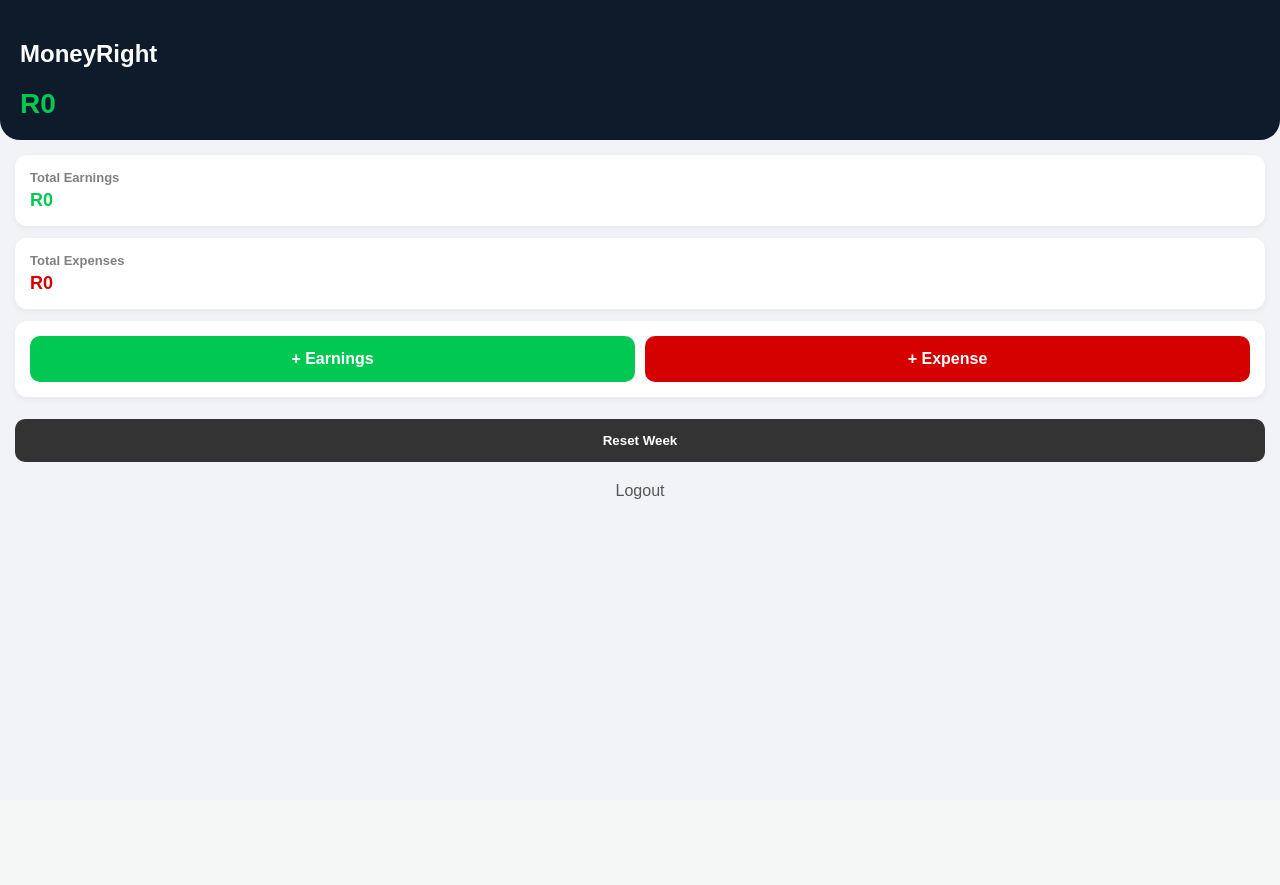
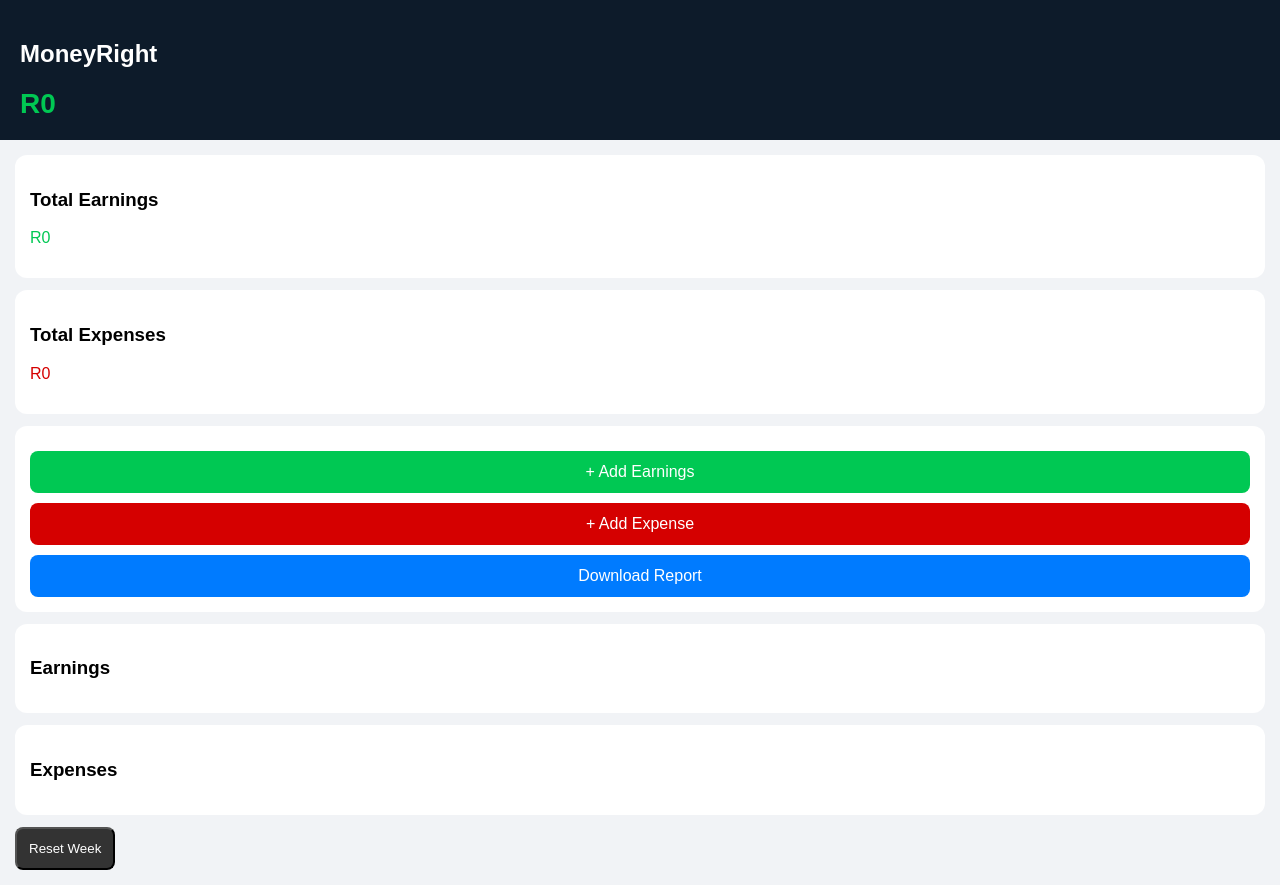
Before and after one commit to smazibuko770-ux/moneyright, a Flask app: page / in a window 1280 px wide. Before the commit the page ends 499 px from the top, so only its background shows below. Run offline with Flask 3, Linux system fonts and the light colour scheme; the visitor is signed in with stand-in values (Sample User, id 1); data that the repository does not hold is empty.

Commit message:
fix all pages UI consistency

```diff
--- a/app.py
+++ b/app.py
@@ -1,5 +1,6 @@
-from flask import Flask, render_template, request, redirect, session
+from flask import Flask, render_template, request, redirect, session, Response
 from supabase import create_client, Client
+from datetime import datetime
 
 app = Flask(__name__)
 app.secret_key = "Mazibuko1"
@@ -8,8 +9,6 @@ SUPABASE_URL = "https://zcwpkbetdtpzgtmqjzxa.supabase.co"
 SUPABASE_KEY = "eyJhbGciOiJIUzI1NiIsInR5cCI6IkpXVCJ9.eyJpc3MiOiJzdXBhYmFzZSIsInJlZiI6Inpjd3BrYmV0ZHRwemd0bXFqenhhIiwicm9sZSI6ImFub24iLCJpYXQiOjE3NzYzODc4MDQsImV4cCI6MjA5MTk2MzgwNH0.I_BO0Mb0IwFMmJu1TwjmLTjzSkICtMkVexpgQv_hAak"
 
 supabase: Client = create_client(SUPABASE_URL, SUPABASE_KEY)
-
-# HOME
 
 
 @app.route('/')
@@ -24,11 +23,18 @@ def home():
     expenses_data = supabase.table("expenses").select(
         "*").eq("user_id", user_id).execute()
 
-    earnings = [float(e["amount"]) for e in earnings_data.data]
-    expenses = [float(e["amount"]) for e in expenses_data.data]
+    earnings = [{
+        "amount": float(e["amount"]),
+        "date": e["created_at"][:10]
+    } for e in earnings_data.data]
 
-    total_earnings = sum(earnings)
-    total_expenses = sum(expenses)
+    expenses = [{
+        "amount": float(e["amount"]),
+        "date": e["created_at"][:10]
+    } for e in expenses_data.data]
+
+    total_earnings = sum(e["amount"] for e in earnings)
+    total_expenses = sum(e["amount"] for e in expenses)
     profit = total_earnings - total_expenses
 
     return render_template(
@@ -37,59 +43,37 @@ def home():
         expenses=expenses,
         total_earnings=total_earnings,
         total_expenses=total_expenses,
-        profit=profit,
-        user=user_id
+        profit=profit
     )
 
-# REGISTER
 
+@app.route('/download')
+def download():
+    if 'user' not in session:
+        return redirect('/login')
 
-@app.route('/register', methods=['GET', 'POST'])
-def register():
-    message = ""
+    user_id = session['user']
 
-    if request.method == 'POST':
-        email = request.form['email']
-        password = request.form['password']
+    earnings_data = supabase.table("earnings").select(
+        "*").eq("user_id", user_id).execute()
+    expenses_data = supabase.table("expenses").select(
+        "*").eq("user_id", user_id).execute()
 
-        supabase.auth.sign_up({
-            "email": email,
-            "password": password
-        })
+    report = "MoneyRight Report\n\n"
 
-        message = "Registration successful. You can now log in."
+    report += "EARNINGS:\n"
+    for e in earnings_data.data:
+        report += f"R{e['amount']} - {e['created_at'][:10]}\n"
 
-    return render_template('register.html', message=message)
+    report += "\nEXPENSES:\n"
+    for e in expenses_data.data:
+        report += f"R{e['amount']} - {e['created_at'][:10]}\n"
 
-# LOGIN
-
-
-@app.route('/login', methods=['GET', 'POST'])
-def login():
-    if request.method == 'POST':
-        email = request.form['email']
-        password = request.form['password']
-
-        res = supabase.auth.sign_in_with_password({
-            "email": email,
-            "password": password
-        })
-
-        if res.user:
-            session['user'] = res.user.id
-            return redirect('/')
-
-    return render_template('login.html')
-
-# LOGOUT
-
-
-@app.route('/logout')
-def logout():
-    session.clear()
-    return redirect('/login')
-
-# ADD EARNING
+    return Response(
+        report,
+        mimetype="text/plain",
+        headers={"Content-Disposition": "attachment;filename=report.txt"}
+    )
 
 
 @app.route('/add_earning', methods=['GET', 'POST'])
@@ -102,14 +86,13 @@ def add_earning():
 
         supabase.table("earnings").insert({
             "amount": amount,
-            "user_id": session['user']
+            "user_id": session['user'],
+            "created_at": datetime.utcnow().isoformat()
         }).execute()
 
         return redirect('/')
 
     return render_template('add_earning.html')
-
-# ADD EXPENSE
 
 
 @app.route('/add_expense', methods=['GET', 'POST'])
@@ -122,14 +105,13 @@ def add_expense():
 
         supabase.table("expenses").insert({
             "amount": amount,
-            "user_id": session['user']
+            "user_id": session['user'],
+            "created_at": datetime.utcnow().isoformat()
         }).execute()
 
         return redirect('/')
 
     return render_template('add_expense.html')
-
-# RESET DATA
 
 
 @app.route('/reset', methods=['POST'])
--- a/templates/index.html
+++ b/templates/index.html
@@ -5,93 +5,48 @@
     <meta name="viewport" content="width=device-width, initial-scale=1.0">
 
     <style>
-        body {
-            margin: 0;
-            font-family: Arial;
-            background: #f1f3f6;
-        }
+        body { margin:0; font-family:Arial; background:#f1f3f6; }
 
         .header {
-            background: #0d1b2a;
-            color: white;
-            padding: 20px;
-            border-bottom-left-radius: 20px;
-            border-bottom-right-radius: 20px;
+            background:#0d1b2a;
+            color:white;
+            padding:20px;
         }
 
         .profit {
-            font-size: 28px;
-            margin-top: 10px;
-            color: #00c853;
-            font-weight: bold;
+            font-size:28px;
+            color:#00c853;
+            font-weight:bold;
         }
 
-        .container {
-            padding: 15px;
+        .container { padding:15px; }
+
+        .card {
+            background:white;
+            padding:15px;
+            border-radius:12px;
+            margin-bottom:12px;
         }
 
-        .card {
-            background: white;
-            padding: 15px;
-            border-radius: 12px;
-            margin-bottom: 12px;
-            box-shadow: 0 2px 6px rgba(0,0,0,0.05);
+        .green { color:#00c853; }
+        .red { color:#d50000; }
+
+        .btn {
+            display:block;
+            text-align:center;
+            padding:12px;
+            border-radius:8px;
+            margin-top:10px;
+            text-decoration:none;
+            color:white;
         }
 
-        .card h3 {
-            margin: 0;
-            font-size: 13px;
-            color: gray;
-        }
+        .income { background:#00c853; }
+        .expense { background:#d50000; }
+        .download { background:#007bff; }
+        .reset { background:#333; }
 
-        .card p {
-            margin: 5px 0 0;
-            font-size: 18px;
-            font-weight: bold;
-        }
-
-        .green { color: #00c853; }
-        .red { color: #d50000; }
-
-        .actions {
-            display: flex;
-            gap: 10px;
-        }
-
-        .btn {
-            flex: 1;
-            text-align: center;
-            padding: 14px;
-            border-radius: 10px;
-            text-decoration: none;
-            color: white;
-            font-weight: bold;
-        }
-
-        .btn-income { background: #00c853; }
-        .btn-expense { background: #d50000; }
-
-        button {
-            width: 100%;
-            padding: 14px;
-            border-radius: 10px;
-            border: none;
-            font-weight: bold;
-            margin-top: 10px;
-        }
-
-        .reset {
-            background: #333;
-            color: white;
-        }
-
-        .logout {
-            display: block;
-            text-align: center;
-            margin-top: 20px;
-            color: #555;
-            text-decoration: none;
-        }
+        ul { padding-left:15px; }
     </style>
 </head>
 
@@ -114,16 +69,33 @@
         <p class="red">R{{ total_expenses }}</p>
     </div>
 
-    <div class="card actions">
-        <a class="btn btn-income" href="/add_earning">+ Earnings</a>
-        <a class="btn btn-expense" href="/add_expense">+ Expense</a>
+    <div class="card">
+        <a class="btn income" href="/add_earning">+ Add Earnings</a>
+        <a class="btn expense" href="/add_expense">+ Add Expense</a>
+        <a class="btn download" href="/download">Download Report</a>
+    </div>
+
+    <div class="card">
+        <h3>Earnings</h3>
+        <ul>
+            {% for e in earnings %}
+                <li>R{{ e.amount }} ({{ e.date }})</li>
+            {% endfor %}
+        </ul>
+    </div>
+
+    <div class="card">
+        <h3>Expenses</h3>
+        <ul>
+            {% for e in expenses %}
+                <li>R{{ e.amount }} ({{ e.date }})</li>
+            {% endfor %}
+        </ul>
     </div>
 
     <form method="POST" action="/reset">
-        <button class="reset">Reset Week</button>
+        <button class="btn reset">Reset Week</button>
     </form>
-
-    <a class="logout" href="/logout">Logout</a>
 
 </div>
 
```
